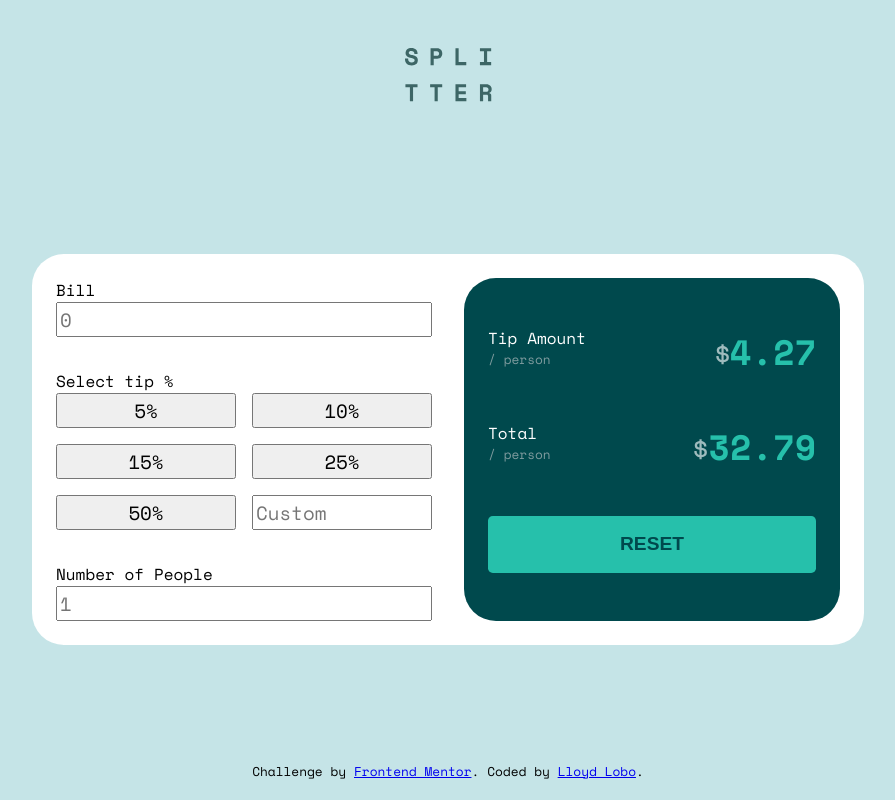
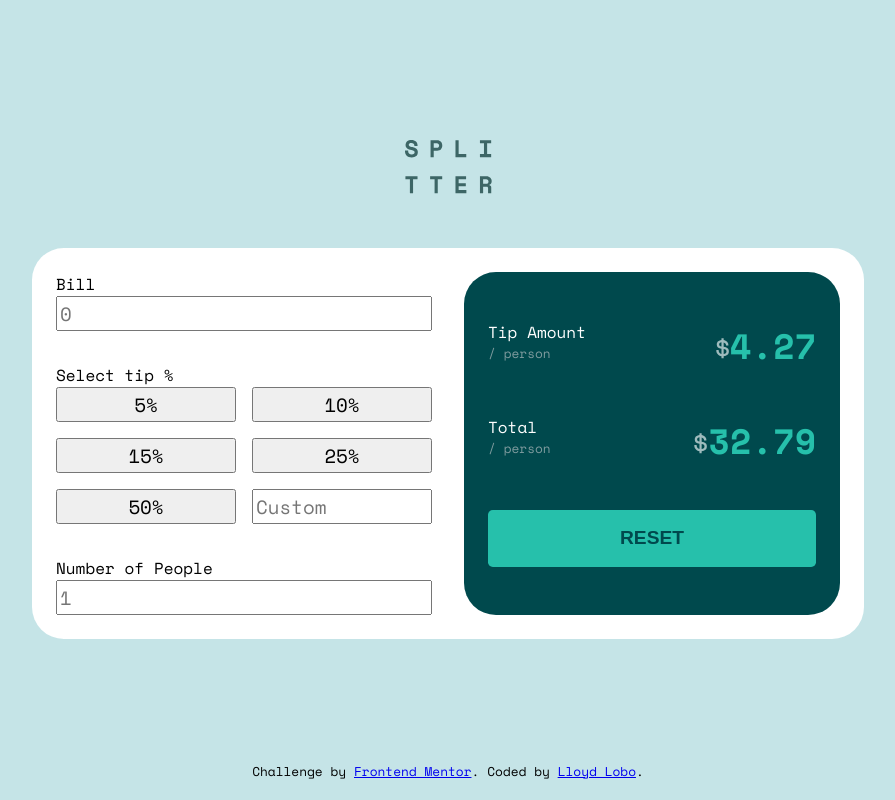
Before and after one commit to lloydlobo/fem-tip-calculator-app, a plain HTML site: page index.html in a window 1280 px wide. Shown: the whole page, without its empty margins (192-1087 px from the left). Drawn offline with nearby package versions, Linux system fonts and the light colour scheme.

Commit message:
Add grid layout to position header and main closer

```diff
--- a/index.html
+++ b/index.html
@@ -20,9 +20,9 @@
       href="./assets/images/favicon-32x32.png"
     />
   </head>
-  <body class="align-center">
-    <header>
-      <nav class="main-nav container" aria-label="Main">
+  <body>
+    <header class="grid">
+      <nav class="main-nav container grid" aria-label="Main">
         <div class="main-nav__logo flex justify-center align-center">
           <a href="#"
             ><img
--- a/src/css/style.css
+++ b/src/css/style.css
@@ -54,11 +54,17 @@ body {
 
   padding: 0;
   margin: 0;
+  align-items: center;
 
   font-family: var(--ff-sans-normal);
   background-color: var(--clr-neutral-400);
 }
-
+@media screen and (min-width: 40em) {
+  body {
+    align-items: stretch;
+    grid-template-rows: 0.5fr 1fr auto;
+  }
+}
 header {
   grid-area: header;
 }
@@ -135,10 +141,17 @@ input {
 /* * */
 /* * navigation */
 /* * */
+
 .main-nav,
 .cards {
   padding-top: var(--padding-400);
   padding-bottom: var(--padding-400);
+}
+@media screen and (min-width: 40em) {
+  nav.container.main-nav {
+    justify-content: center;
+    place-items: end;
+  }
 }
 /* logo */
 
```
